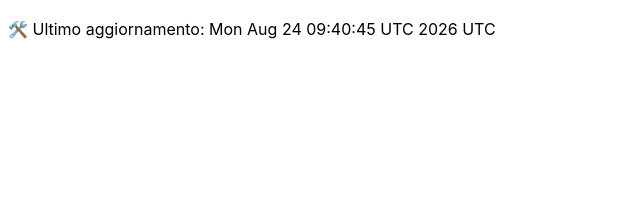
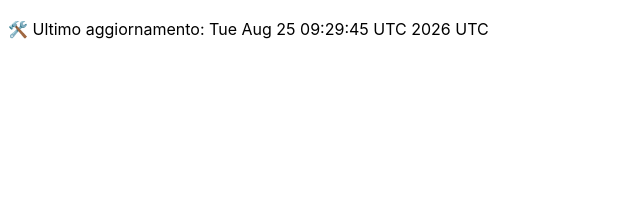
Before and after one commit to DanteTrb/DanteTrb.github.io, a Jekyll site: the page built from badges.md, in a window 1280 px wide. Shown: the top 213 px of the page, without its empty margins (0-640 px from the left). Built offline with Jekyll 4.4.1, drawn with Linux system fonts in a browser that asks for light colours; our own code applies the rules of GitHub Pages for plain Markdown files.

Commit message:
🛠️ Aggiornamento automatico badge

```diff
--- a/badges.md
+++ b/badges.md
@@ -1 +1 @@
-🛠️ Ultimo aggiornamento: Mon Aug 24 09:40:45 UTC 2026 UTC
+🛠️ Ultimo aggiornamento: Tue Aug 25 09:29:45 UTC 2026 UTC
```
